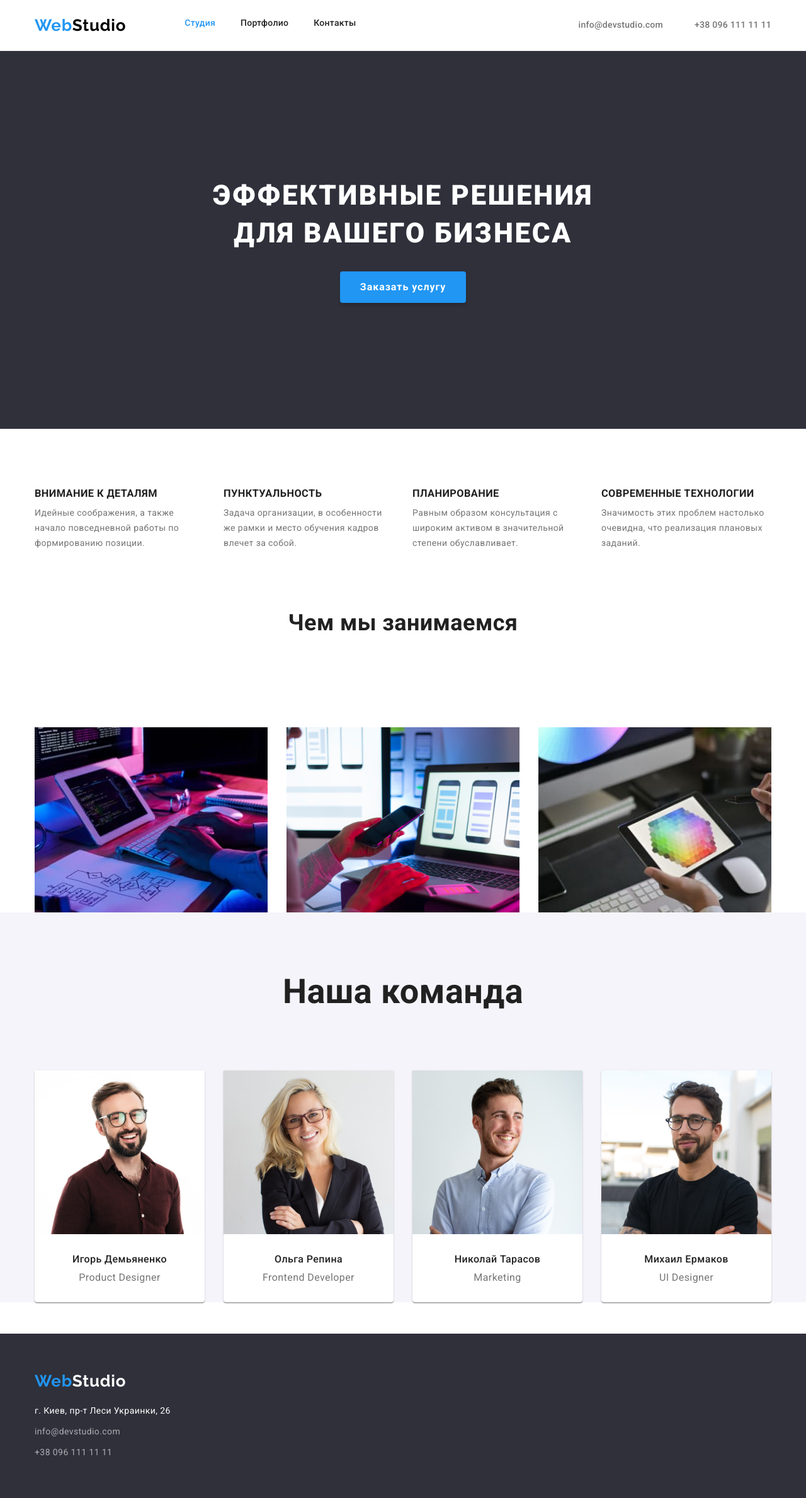
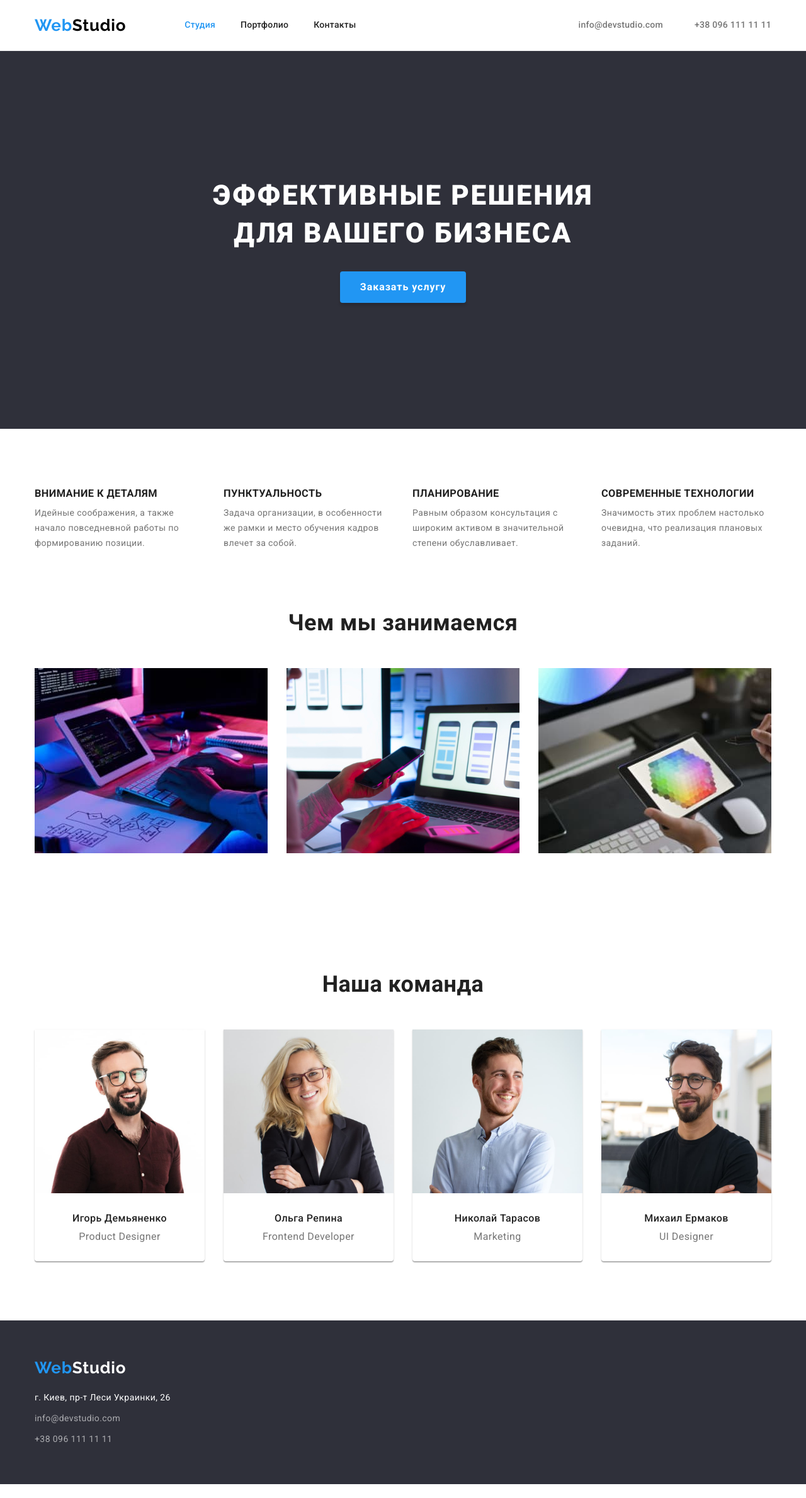
Before and after one commit to Acrobat191/goit-markup-hw-03, a plain HTML site: page index.html in a window 1280 px wide. Shown: the whole page at 63% size. After the commit the page ends 2357 px from the top, so only its background shows below. Drawn offline with nearby package versions, Linux system fonts and the light colour scheme.

Commit message:
правки

```diff
--- a/css/style.css
+++ b/css/style.css
@@ -48,8 +48,6 @@ ol {
   margin: 0 auto;
   padding-left: 15px;
   padding-right: 15px;
-
-  /* outline: 1px solid red; */
 }
 img {
   display: block;
@@ -68,9 +66,11 @@ img {
 .item,
 .mail,
 .tel {
+  content: icon;
   padding-top: 32px;
   padding-bottom: 32px;
 }
+
 .tel-item {
   padding-top: 28px;
   padding-bottom: 28px;
@@ -168,13 +168,13 @@ img {
   color: var(--header-color);
 }
 .hero-text {
-  padding: 200px 0;
   text-transform: uppercase;
   width: 696px;
   text-align: center;
 }
 .hero {
   background-color: var(--hero);
+  padding: 200px 0;
 }
 .ban-btn {
   display: inline-block;
@@ -238,13 +238,13 @@ img {
 }
 .photo .class-item:not(:last-child) {
   margin-right: 30px;
+  padding-bottom: 94px;
 }
 
 .class-photos {
   margin-top: 0px;
   margin-bottom: 50px;
   text-align: center;
-  padding-bottom: 94px;
 
   font-weight: 700;
   font-size: 36px;
@@ -261,11 +261,14 @@ img {
 .team {
   display: flex;
 }
-.team-type {
+.comand {
+  font-weight: 700;
+  font-size: 36px;
+  line-height: 1.16;
+  text-align: center;
   margin-bottom: 50px;
-  text-align: center;
-  background-color: var(--button-portfolio);
 }
+
 .team .team-item:not(:last-child) {
   margin-right: 30px;
 }
@@ -299,7 +302,6 @@ img {
   color: var(--text-color);
 }
 .team-type {
-  margin-bottom: 50px;
   font-weight: 700;
   font-size: 36px;
   line-height: 1.17;
@@ -307,10 +309,13 @@ img {
   color: var(--name-color);
 }
 
+/*----------------MAIN----------------*/
+.main-portfolio {
+}
+
 /*----------------buttons----------------*/
 
 .section-button {
-  margin-top: 94px;
   margin-bottom: 50px;
 }
 .oll {
@@ -374,9 +379,7 @@ img {
 }
 
 /*--------------portfolio-list----------------*/
-.portfolio-list {
-  padding-bottom: 94px;
-}
+
 .cards {
   padding: 20px 24px 20px 24px;
   border: 1px solid var(--portfolio-list);
--- a/index.html
+++ b/index.html
@@ -23,13 +23,11 @@
   <body>
     <header class="header">
       <div class="conteiner header-item">
-        <nav>
+        <a href="./index.html" class="logotype link">
+          <span class="web-log">Web</span>Studio</a
+        >
+        <nav class="nav">
           <ul class="navigation list">
-            <li>
-              <a href="./index.html" class="logotype link">
-                <span class="web-log">Web</span>Studio</a
-              >
-            </li>
             <li class="nav-item">
               <a href="./index.html" class="item link light">Студия</a>
             </li>
@@ -123,9 +121,9 @@
 
       <!--TEAM-->
 
-      <section class="team-type">
+      <section class="team-type section">
         <div class="conteiner">
-          <h2 class="section">Наша команда</h2>
+          <h2 class="comand">Наша команда</h2>
 
           <ul class="team list">
             <li class="team-item">
```
Also changed, not shown: portfolio.html (+6 -5 lines), img/Img.png (added), img/ico/envelope (hover).png (added).
